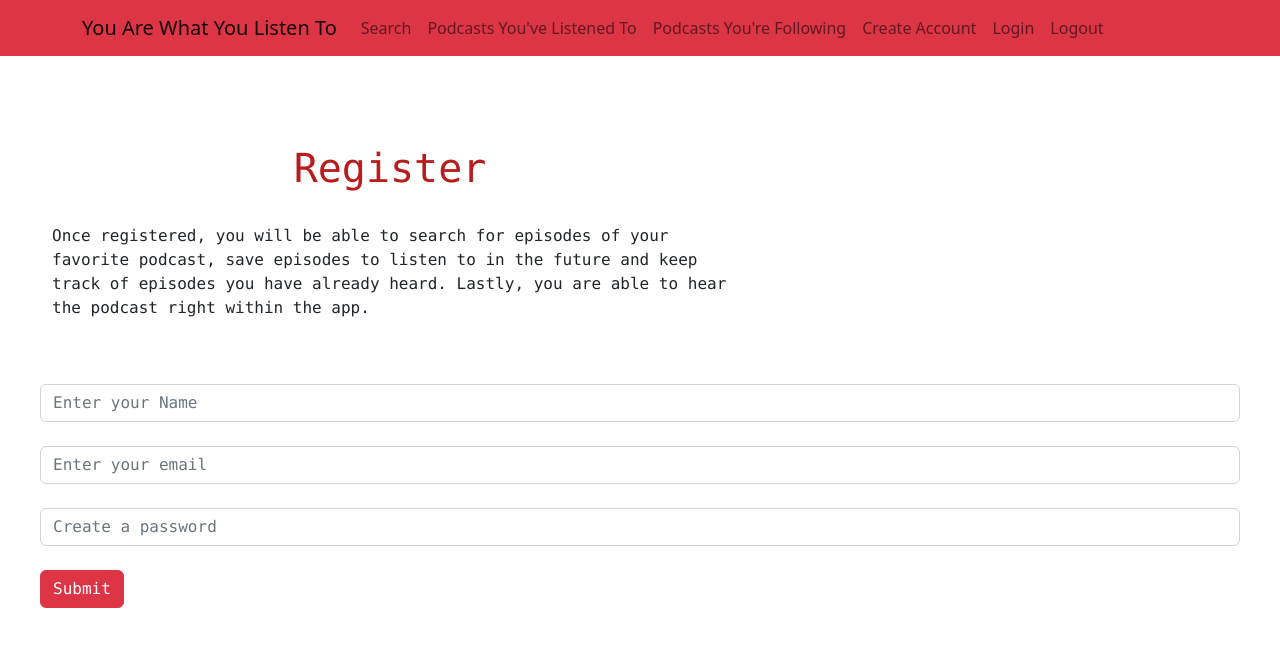
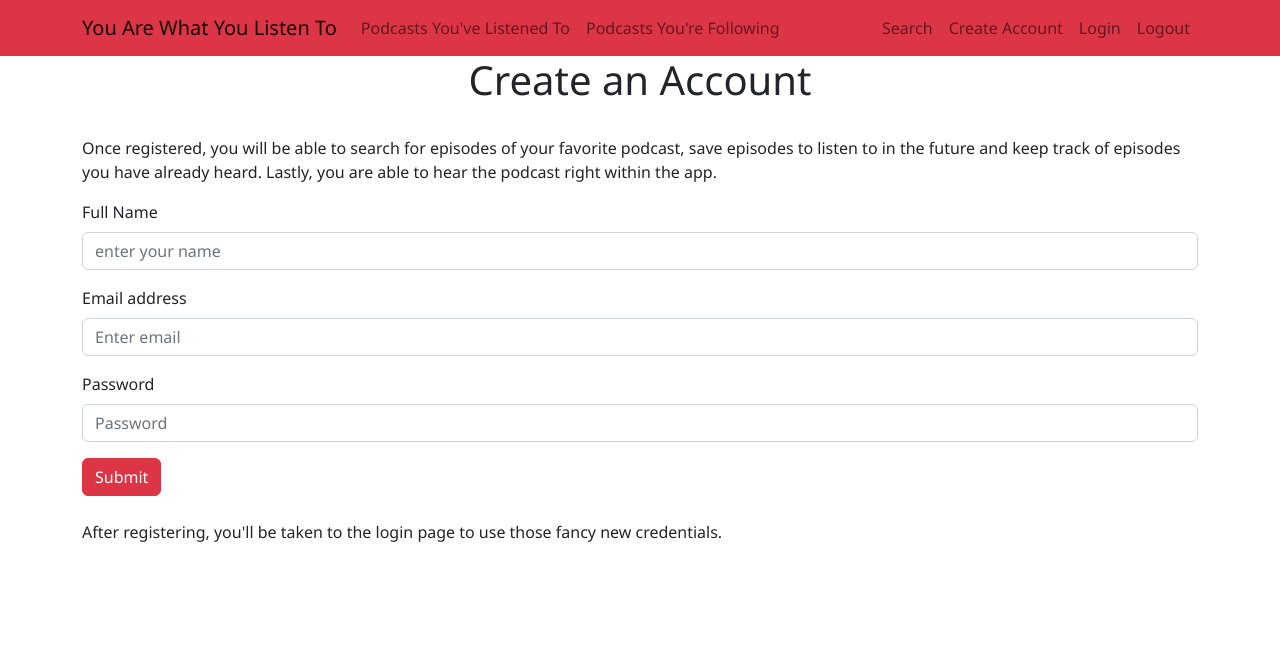
Before and after one commit to skroll13/capstoneProject, a React (Create React App) app: page /register in a window 1280 px wide. Shown: the top 646 px of the page. Built offline with nearby package versions, Linux system fonts and the light colour scheme; some icons are missing.

Commit message:
udpated all pages with bootstrap

```diff
--- a/public/index.html
+++ b/public/index.html
@@ -25,9 +25,10 @@
       Learn how to configure a non-root public URL by running `npm run build`.
     -->
     <link
-      href="https://fonts.googleapis.com/css?family=Public+Sans:300,400,400i,700,700i&display=swap"
-      rel="stylesheet"
-    />
+    <link rel="preconnect" href="https://fonts.googleapis.com">
+    <link rel="preconnect" href="https://fonts.gstatic.com" crossorigin>
+    <link href="https://fonts.googleapis.com/css2?family=Noto+Sans&display=swap" rel="stylesheet">
+    <!-- /> -->
     <link
       rel="stylesheet"
       href="https://cdn.jsdelivr.net/npm/bootstrap@5.2.0-beta1/dist/css/bootstrap.min.css"
--- a/src/components/Login.jsx
+++ b/src/components/Login.jsx
@@ -3,6 +3,9 @@ import React, { useState } from 'react'
 import { useDispatch } from 'react-redux'
 import { useNavigate } from 'react-router-dom'
 import { login } from '../actions/actions'
+import Button from 'react-bootstrap/Button';
+import Form from 'react-bootstrap/Form';
+import Container from 'react-bootstrap/esm/Container';
 
 const Login = () => {
   const [email, setEmail] = useState('')
@@ -26,65 +29,31 @@ const Login = () => {
   }
 
   return (
-    <>
-      <div className='flex min-h-full items-center justify-center py-12 px-4 sm:px-6 lg:px-8'>
-        <div className='w-full max-w-md space-y-8'>
-          <div>
-            <h2 className='mt-6 text-center text-2xl font-mono tracking-tight text-gray-900'>
-              Log into your account
-            </h2>
-          </div>
-          <form onSubmit={handleSubmit} className='mt-8 space-y-6'>
-            <input type='hidden' name='remember' defaultValue='true' />
-            <div className='-space-y-px rounded-md shadow-sm'>
-              <div>
-                <label htmlFor='email-address' className='sr-only'>
-                  Email address
-                </label>
-                <input
-                  id='email-address'
-                  name='email'
-                  type='email'
-                  autoComplete='email'
-                  required
-                  className='relative block w-full appearance-none rounded-none rounded-t-md border border-gray-300 px-3 py-2 text-gray-900 placeholder-gray-500 focus:z-10 focus:border-red-500 focus:outline-none focus:ring-red-500 sm:text-sm'
-                  placeholder='Email address'
-                  onChange={e => setEmail(e.target.value)}
-                />
-              </div>
-              <div>
-                <label htmlFor='password' className='sr-only'>
-                  Password
-                </label>
-                <input
-                  id='password'
-                  name='password'
-                  type='password'
-                  autoComplete='current-password'
-                  required
-                  className='relative block w-full appearance-none rounded-none rounded-b-md border border-gray-300 px-3 py-2 text-gray-900 placeholder-gray-500 focus:z-10 focus:border-red-400 focus:outline-none focus:ring-red-400 sm:text-sm'
-                  placeholder='Password'
-                  onChange={e => setPassword(e.target.value)}
-                />
-              </div>
-            </div>
+          <Container  className='mainFont'>
 
-            <div className='flex items-center justify-between'>
-              <div className='flex items-center'></div>
-            </div>
+           <h1>Login</h1>
+           <br />
+           <p>
+            Once logged in, you will be able to search for episodes of your
+            favorite podcast, save episodes to listen to in the future and keep
+            track of episodes you have already heard.  Lastly, you are able to hear the podcast right within the app.
+          </p>
+          <Form onSubmit={handleSubmit}>
 
-            <div>
-              <button
-                type='submit'
-                className='group relative flex w-full justify-center rounded-md border border-transparent bg-red-600 py-2 px-4 text-md   font-xlarge text-bold-black hover:bg-red-700 focus:outline-none focus:ring-2 focus:ring-red-300 focus:ring-offset-2'
-              >
-                Log In
-              </button>
-            </div>
-          </form>
-        </div>
-      </div>
-    </>
+            <Form.Group className="mb-3">
+              <Form.Label>Email address</Form.Label>
+              <Form.Control type="email" placeholder="Enter email" onChange={e => setEmail(e.target.value)}/>
+            </Form.Group>
+            <Form.Group className="mb-3" controlId="formBasicPassword">
+              <Form.Label>Password</Form.Label>
+              <Form.Control type="password" placeholder="Password" onChange={e => setPassword(e.target.value)}/>
+            </Form.Group>
+            <Button variant="danger" type="submit">
+              Submit
+            </Button>
+          </Form>
+
+          </Container>
   )
 }
 
--- a/src/components/Logout.jsx
+++ b/src/components/Logout.jsx
@@ -1,8 +1,9 @@
 import React from 'react'
+import Container from 'react-bootstrap/esm/Container'
+import Button from 'react-bootstrap/Button';
 import { useDispatch } from 'react-redux'
 import { useNavigate } from 'react-router-dom'
 import { logout } from '../actions/actions'
-import pic2 from './images/pic2.jpg'
 
 const Logout = () => {
   const navigate = useNavigate()
@@ -18,25 +19,28 @@ const Logout = () => {
 
   return (
     <>
-      <div className='align-center'>
-      <button
-        className="font-mono py-3 mt-4 btn btn-lg btn-danger btn-block text-black "
-        onClick={(userLogout)}
-        >
-        Logout Here
-      </button>
-      </div>
-      {/* <div className='z-30'>
-        <img
-          className='image-fluid justify-content-center'
-          src={pic2}
-          value='anna_tarazevich'
-          alt='Listen to a podcast'
-        />
+    <Container className='mainFont'>
+      <h1>Logout</h1>
+      <br />
+      <p>
+        Please click the button below to logout. Once you've logged out, you'll be taken back to the login page.
+      </p>
+      <Button onClick={(userLogout)} variant="danger" type="submit">
+      Logout
+      </Button>
+    </Container>
+    </>
 
-      </div> */}
+      // <div className='align-center'>
+      // <button
+      //   className="font-mono py-3 mt-4 btn btn-lg btn-danger btn-block text-black "
+      //   onClick={(userLogout)}
+      //   >
+      //   Logout Here
+      // </button>
+      // </div>
 
-    </>
+
 
   )
 }
--- a/src/components/Register.jsx
+++ b/src/components/Register.jsx
@@ -3,6 +3,9 @@ import React, { useState } from 'react'
 import { useDispatch } from 'react-redux'
 import { useNavigate } from 'react-router-dom'
 import { register } from '../actions/actions'
+import Container from 'react-bootstrap/esm/Container';
+import Form from 'react-bootstrap/Form';
+import Button from 'react-bootstrap/Button';
 
 
 
@@ -27,73 +30,41 @@ const Register = () => {
   return (
     <>
 
-    <container>
+    <Container className='mainFont'>
 
-      <div className='justify-center ml-10 mr-10 '>
-        <div className='justify-center col-lg-7 py-3 py-md-5'>
-          <h1 className='text-center font-mono text-red-700 mt-10 text-bold'>
-            Register
+
+          <h1>
+            Create an Account
           </h1>
           <br />
-          <p className='container mx-auto whitespace-normal font-mono flex-auto center-alig mr-20'>
+          <p>
             Once registered, you will be able to search for episodes of your
             favorite podcast, save episodes to listen to in the future and keep
             track of episodes you have already heard.  Lastly, you are able to hear the podcast right within the app.
           </p>
-        </div>
+          <Form onSubmit={handleSubmit}>
+            <Form.Group className="mb-3">
+              <Form.Label>Full Name</Form.Label>
+              <Form.Control type="text" placeholder="enter your name" onChange={e => setFullName(e.target.value)}/>
+            </Form.Group>
+            <Form.Group className="mb-3">
+              <Form.Label>Email address</Form.Label>
+              <Form.Control type="email" placeholder="Enter email" onChange={e => setEmail(e.target.value)}/>
+            </Form.Group>
+            <Form.Group className="mb-3" controlId="formBasicPassword">
+              <Form.Label>Password</Form.Label>
+              <Form.Control type="password" placeholder="Password" onChange={e => setPassword(e.target.value)}/>
+            </Form.Group>
+            <Button variant="danger" type="submit">
+              Submit
+            </Button>
+          </Form>
+          <br />
+          <p>
+            After registering, you'll be taken to the login page to use those fancy new credentials.
+          </p>
 
-
-
-        <div className='static font-mono '>
-          <form onSubmit={handleSubmit}>
-            <div className='form-group'>
-              <input
-                onChange={e => setFullName(e.target.value)}
-                id='fullName-register'
-                name='fullName'
-                className='justify-center form-control'
-                type='text'
-                placeholder='Enter your Name'
-                autoComplete='off'
-              />
-            </div>
-            <br />
-            <div className='form-group'>
-              {''}
-              <input
-                onChange={e => setEmail(e.target.value)}
-                id='email-register'
-                name='email'
-                className='form-control'
-                type='text'
-                placeholder='Enter your email '
-                autoComplete='off'
-              />
-            </div>
-            <br />
-            <div className='form-group'>
-
-
-              <input
-                onChange={e => setPassword(e.target.value)}
-                id='password-register'
-                name='password'
-                className='form-control'
-                type='password'
-                placeholder='Create a password'
-              />
-            </div>
-            <button
-              type='submit'
-              className='font-mono py-20 mt-4 btn btn-md btn-danger btn-block'
-            >
-              Submit
-            </button>
-          </form>
-        </div>
-      </div>
-
-      </container>
+    </Container>
 
 
     </>
--- a/src/components/SearchPodcast.jsx
+++ b/src/components/SearchPodcast.jsx
@@ -1,5 +1,9 @@
 import React, { useState } from 'react'
 import axios from 'axios'
+import Button from 'react-bootstrap/Button';
+import Form from 'react-bootstrap/Form';
+import Container from 'react-bootstrap/esm/Container';
+import FormGroup from 'react-bootstrap/esm/FormGroup';
 
 const { Client } = require('podcast-api')
 
@@ -63,23 +67,27 @@ const SearchPodcast = () => {
   }
 
   return (
-
-    <>
-    <div className=" mx-auto relative">
-      <div className='mt-20 grid grid-cols-1'>
-        <div className="place-self-center">
+    <Container className='mainFont'>
+     <h1>Search for Podcasts</h1>
+     <p>
+      When you've found something you'd like to listen to, or follow, sign up to become a user and log in. Once logged in, you will be able to search for episodes of your favorite podcast, save episodes to listen to in the future and keep track of episodes you have already heard.  Lastly, you are able to hear the podcast right within the app.
+     </p>
+    <div className='mb-3'>
+      <div>
+        <div>
           <input
-            className='text-slate-400 italic w-80 text-center font-mono rounded'
             onChange={e => setSearchInput(e.target.value)}
             type='text'
-            placeholder='Search for a Podcast Episode' />
+            placeholder='Search for a Podcast Episode'
+          />
         </div>
-        {""}
-        <div className="place-self-center p-0">
+
+        <div>
           <button
-            className='m-5 mb-10 rounded border font-serif border-red-600 bg-red-500 py-2 px-5 font-bold text-white hover:bg-red-600'
             onClick={handleInput}
-            type='submit'>
+            type='submit'
+            className='btn btn-danger'
+          >
             Search
           </button>
         </div>
@@ -94,18 +102,18 @@ const SearchPodcast = () => {
                 <>
                       <img className="border grid-cols-2 gap2" src={podcastObj.image} alt='' />
 
-                      <button type='button' className="rounded border font-mono border-red-600 bg-red-500 py-2 px-5 font-bold text-white hover:bg-red-600 btn-small">
+                        <button type='button' className='btn btn-danger'>
                           <button onClick={() => saveToFollowing(podcastObj)}>
-                          Save to Following
+                           Follow
                           </button>
                         </button>
 
 
                       <div className="button">
 
-                      <button type='button' className='rounded border font-mono border-red-600 bg-red-500 font-bold text-white hover:bg-red-600 btn-small"'>
+                        <button type='button' className='btn btn-danger'>
                           <button onClick={() => saveToListened(podcastObj)}>
-                          Save to Listened
+                            Save to Listened To
                           </button>
                         </button>
                       </div>
@@ -113,5 +121,9 @@ const SearchPodcast = () => {
               )
 
 
-          }))}</>)}
+            }))}
+          </Container>
+  )
+
+}
 export default SearchPodcast
--- a/src/components/layouts/Menu.jsx
+++ b/src/components/layouts/Menu.jsx
@@ -6,16 +6,18 @@ import Navbar from 'react-bootstrap/Navbar'
 function Menu() {
   return (
     <>
-      <Navbar bg="danger">
+      <Navbar bg="danger" className="mainFont" expand='lg'>
         <Container>
           <Navbar.Brand href="/">You Are What You Listen To</Navbar.Brand>
           <Nav className="me-auto">
-            <Nav.Link href="/searchpodcast">Search</Nav.Link>
             <Nav.Link href="/listened">Podcasts You've Listened To</Nav.Link>
             <Nav.Link href="/following">Podcasts You're Following</Nav.Link>
-            <Nav.Link href="/register">Create Account</Nav.Link>
-            <Nav.Link href="/login">Login</Nav.Link>
-            <Nav.Link href="/logout">Logout</Nav.Link>
+          </Nav>
+          <Nav>
+          <Nav.Link href="/searchpodcast">Search</Nav.Link>
+          <Nav.Link href="/register">Create Account</Nav.Link>
+          <Nav.Link href="/login">Login</Nav.Link>
+          <Nav.Link href="/logout">Logout</Nav.Link>
           </Nav>
         </Container>
       </Navbar>
--- a/src/index.css
+++ b/src/index.css
@@ -17,6 +17,6 @@
   background-size: cover;
 } */
 
-.header{
-
+.mainFont {
+  font-family: 'Noto Sans', sans-serif;
 }
```
Also changed, not shown: src/components/Following.jsx (+22 -10 lines), src/components/Listened.jsx (+6 -7 lines). Lines whose indentation alone changed are shown as unchanged.
